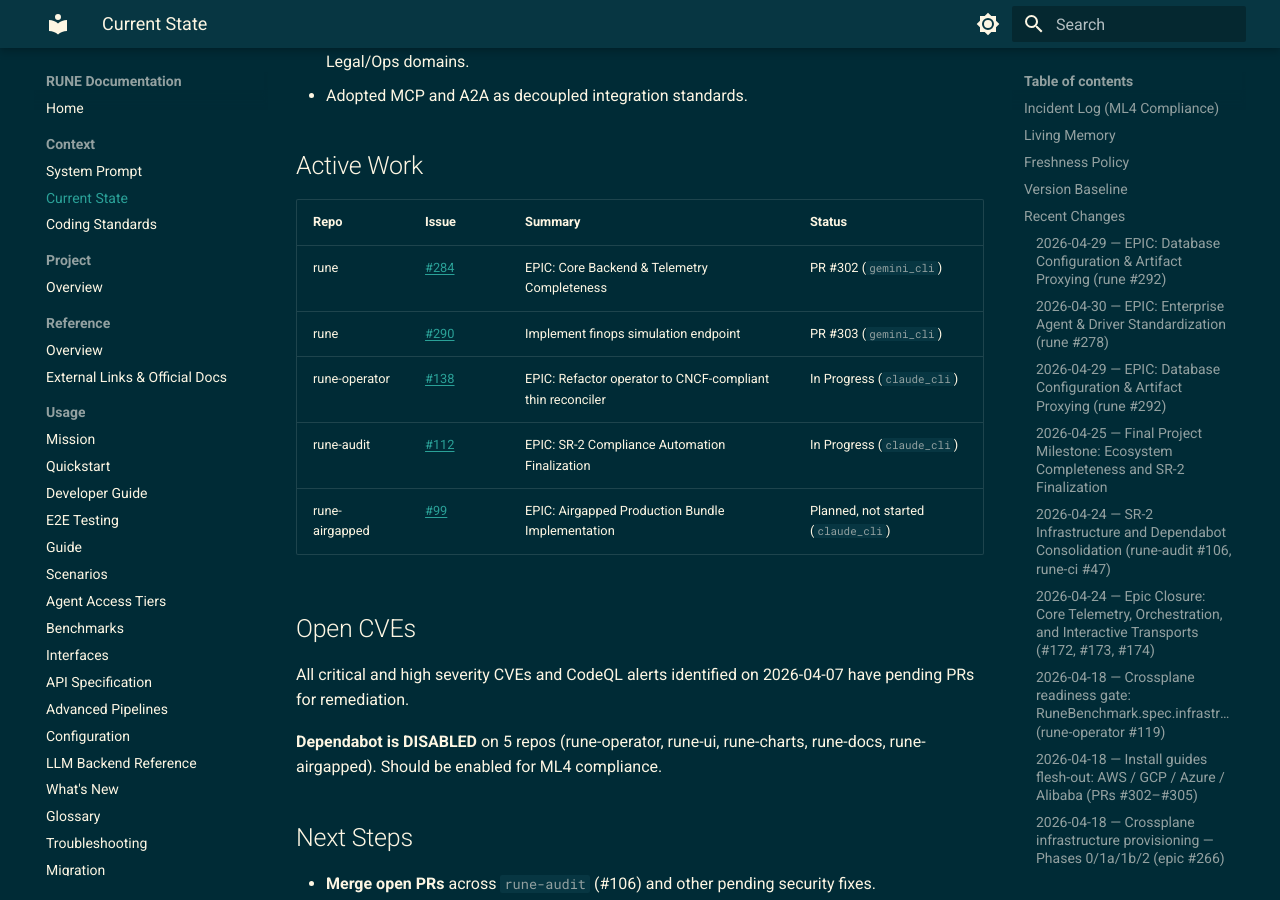
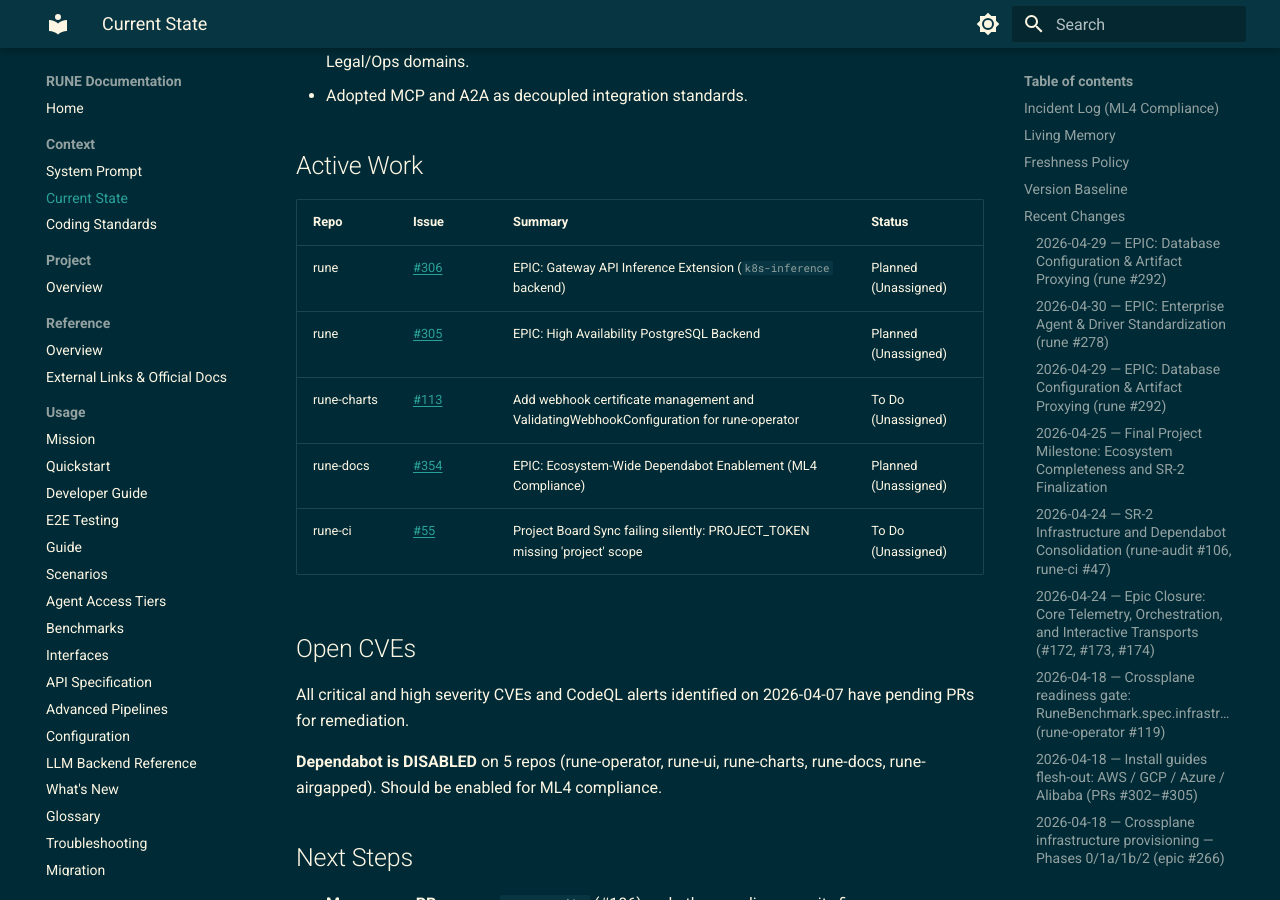
Before and after one commit to lpasquali/rune-docs, an MkDocs documentation site: the page built from docs/context/CURRENT_STATE.md, in a window 1280 px wide and 900 px high, scrolled down 26985 px. Built offline with MkDocs 1.6.1 and Material for MkDocs 9.7.7, drawn with Linux system fonts in a browser that asks for light colours; the version menu is left out.

Commit message:
docs: update active work epics in CURRENT_STATE.md (#355)
* chore: remove redundant codeql workflow

* docs: update active work epics in CURRENT_STATE.md

```diff
--- a/docs/context/CURRENT_STATE.md
+++ b/docs/context/CURRENT_STATE.md
@@ -741,11 +741,11 @@ Consolidated project board automation by splitting Status field ownership (Proje
 
 | Repo | Issue | Summary | Status |
 |---|---|---|---|
-| rune | [#284](https://github.com/lpasquali/rune/issues/284) | EPIC: Core Backend & Telemetry Completeness | PR #302 (`gemini_cli`) |
-| rune | [#290](https://github.com/lpasquali/rune/issues/290) | Implement finops simulation endpoint | PR #303 (`gemini_cli`) |
-| rune-operator | [#138](https://github.com/lpasquali/rune-operator/issues/138) | EPIC: Refactor operator to CNCF-compliant thin reconciler | In Progress (`claude_cli`) |
-| rune-audit | [#112](https://github.com/lpasquali/rune-audit/issues/112) | EPIC: SR-2 Compliance Automation Finalization | In Progress (`claude_cli`) |
-| rune-airgapped | [#99](https://github.com/lpasquali/rune-airgapped/issues/99) | EPIC: Airgapped Production Bundle Implementation | Planned, not started (`claude_cli`) |
+| rune | [#306](https://github.com/lpasquali/rune/issues/306) | EPIC: Gateway API Inference Extension (`k8s-inference` backend) | Planned (Unassigned) |
+| rune | [#305](https://github.com/lpasquali/rune/issues/305) | EPIC: High Availability PostgreSQL Backend | Planned (Unassigned) |
+| rune-charts | [#113](https://github.com/lpasquali/rune-charts/issues/113) | Add webhook certificate management and ValidatingWebhookConfiguration for rune-operator | To Do (Unassigned) |
+| rune-docs | [#354](https://github.com/lpasquali/rune-docs/issues/354) | EPIC: Ecosystem-Wide Dependabot Enablement (ML4 Compliance) | Planned (Unassigned) |
+| rune-ci | [#55](https://github.com/lpasquali/rune-ci/issues/55) | Project Board Sync failing silently: PROJECT_TOKEN missing 'project' scope | To Do (Unassigned) |
 
 ## Open CVEs
 
```
